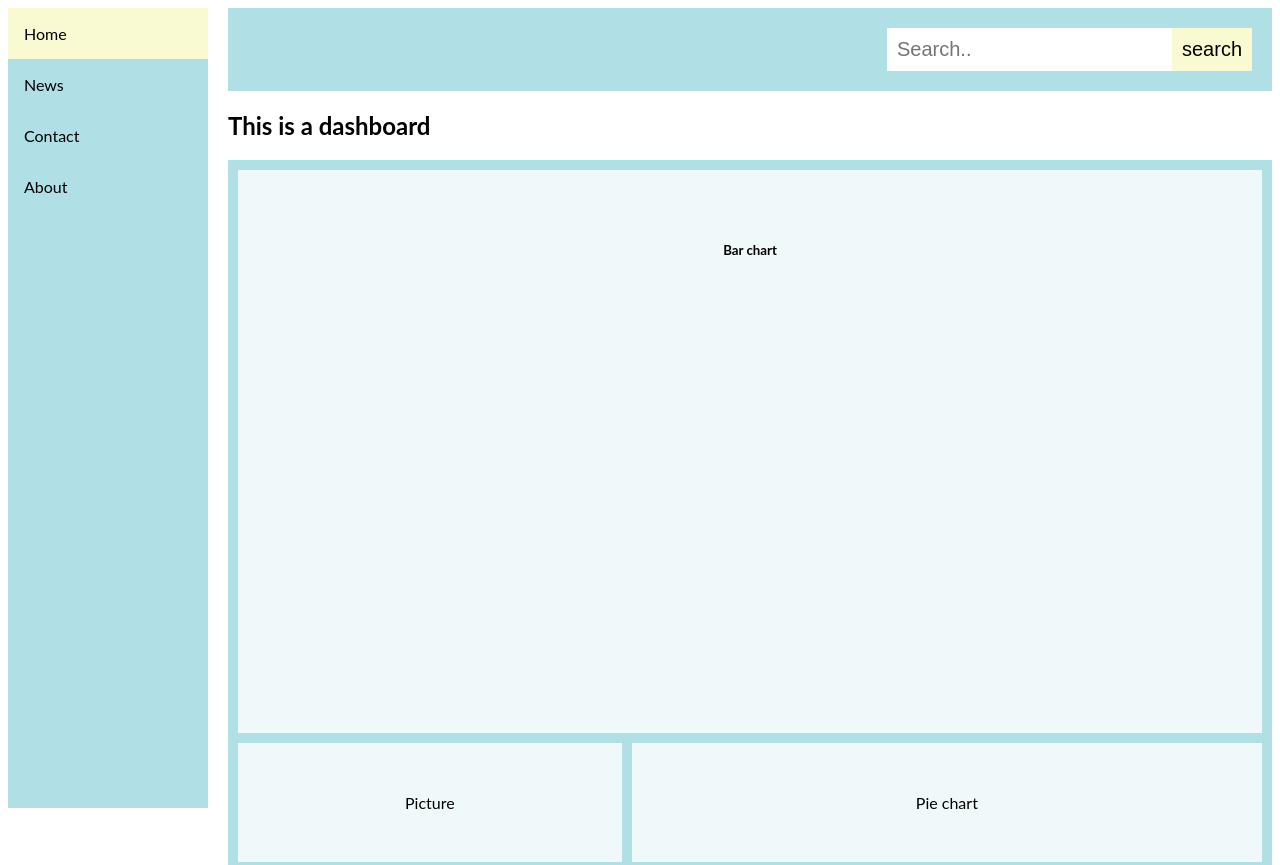
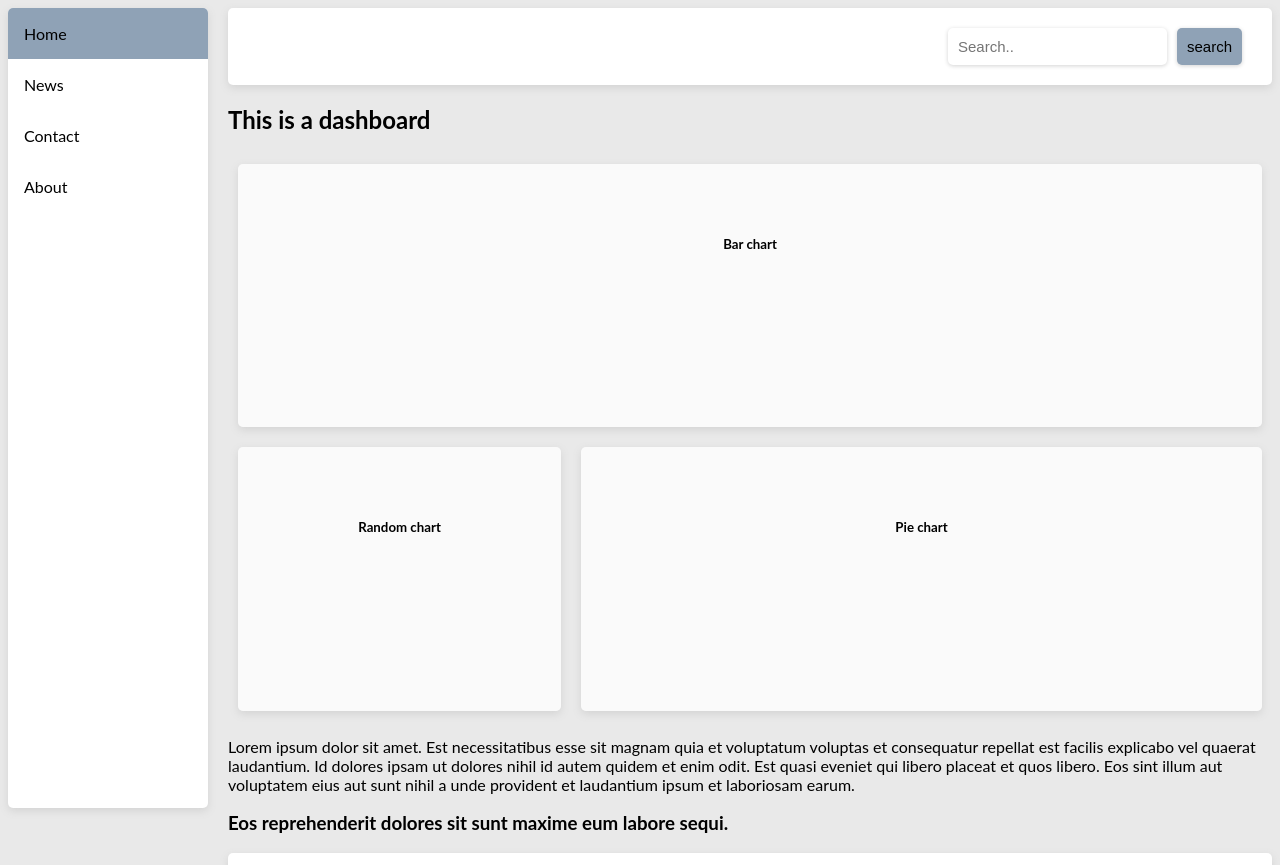
Before and after one commit to PaulinaCarcamo/dashboardProject3, a website: page index.html in a window 1280 px wide. Shown: the top 865 px of the page. Drawn offline with nearby package versions, Linux system fonts and the light colour scheme; no server answers.

Commit message:
chequeo funcionamiento API y chartJS

```diff
--- a/index.html
+++ b/index.html
@@ -7,7 +7,7 @@
     <meta name="viewport" content="width=device-width, initial-scale=1.0">
     <link rel="stylesheet" href="/styles.css">
     <script src="https://cdnjs.cloudflare.com/ajax/libs/Chart.js/3.9.1/chart.min.js"></script>
-    <title>Document</title>
+    <title>Dashboard</title>
 
 </head>
 
@@ -36,10 +36,15 @@
         <div class="grid-container">
             <div class="item1">
                 <h5>Bar chart</h5>
-                <canvas id="myChart" width="400" height="400"></canvas>
+                <canvas id="barChart" height="100"></canvas>
             </div>
-            <div class="item2">Picture</div>
-            <div class="item3">Pie chart</div>
+            <div class="item2">
+                <h5>Random chart</h5>
+            </div>
+            <div class="item3">
+                <h5>Pie chart</h5>
+                <canvas id="pieChart" height="100"></canvas>
+                </div>
         </div>
 
         <p>Lorem ipsum dolor sit amet. Est necessitatibus esse sit magnam quia et voluptatum voluptas et consequatur
@@ -54,6 +59,6 @@
 
         <script src="/main.js"></script>
 
-</body>
+    </body>
 
 </html>
--- a/main.js
+++ /dev/null
@@ -1,59 +0,0 @@
-var employeeLabel = [], employeeSalaryData = []
-
-// , employeeAgeData = []
-
-async function dummyChart() {
-  await getDummyData()
-
-const ctx = document.getElementById('myChart').getContext('2d');
-
-const chart = new Chart(ctx, {
-    // The type of chart we want to create
-    type: 'bar',
-
-    // The data for our dataset
-    data: {
-        labels: employeeLabel,
-        datasets: [{
-            label: 'Employee Salary',
-            backgroundColor: 'blue',
-            borderColor: 'rgb(255, 99, 132)',
-            data: employeeSalaryData
-        },
-      //   {
-      //     label: 'Employee Age',
-      //     backgroundColor: 'pink',
-      //     borderColor: 'rgb(255, 99, 132)',
-      //     data: employeeAgeData
-      // }
-      ]
-    },
-
-    // Configuration options go here
-    options: {
-      tooltips: {
-        mode: 'index'
-      }
-    }
-})}
-
-dummyChart()
-
-
-//Fetch Data from API
-
-async function getDummyData() {
-  const apiUrl = "http://dummy.restapiexample.com/api/v1/employees"
-
-  const response = await fetch(apiUrl)
-  const barChatData = await response.json()
-
-  const salary = barChatData.data.map((x) => x.employee_salary)
-  console.log(salary)
-  // const age = barChatData.data.map((x) => x.employee_age)
-  const name = barChatData.data.map((x) => x.employee_name)
-
- employeeSalaryData = salary
-//  employeeAgeData = age
- employeeLabel = name
-}
--- a/package.json
+++ b/package.json
@@ -3,6 +3,7 @@
   "version": "1.0.0",
   "description": "",
   "main": "main.js",
+  "type": "module",
   "scripts": {
     "test": "echo \"Error: no test specified\" && exit 1"
   },
--- a/styles.css
+++ b/styles.css
@@ -1,12 +1,17 @@
 body {
     font-family: "Lato", sans-serif;
+    background-color:rgb(233, 233, 233);
 }
 
 .topnav {
     overflow: hidden;
-    background-color: powderblue;
+    background-color: white;
     padding: 20px;
+    box-shadow: lightgrey 0px 3px 8px;
+    border-radius: 5px;
 }
+
+
 
 .topnav .search-container {
     float: right;
@@ -14,17 +19,22 @@ body {
 
 .topnav input[type=text] {
     padding: 10px;
-    font-size: 20px;
+    font-size: 15px;
     border: none;
+    box-shadow: lightgray 0px 1px 4px;
+    border-radius: 5px;
 }
 
 .topnav .search-container button {
     float: right;
     padding: 10px;
-    background: lightgoldenrodyellow;
-    font-size: 20px;
+    margin: 0px 10px 0px 10px;
+    background: rgb(143, 162, 182);
+    font-size: 15px;
+    cursor: pointer;
     border: none;
-    cursor: pointer;
+    box-shadow: lightgray 0px 1px 4px;
+    border-radius: 5px;
 }
 
 .topnav .search-container button:hover {
@@ -54,10 +64,12 @@ body {
 
 .sidebar {
     width: 200px;
-    background-color: powderblue;
+    background-color: white;
     position: fixed;
     height: 100%;
     overflow: auto;
+    box-shadow: lightgrey 0px 3px 8px;
+    border-radius: 5px;
 }
 
 .sidebar a {
@@ -68,7 +80,7 @@ body {
 }
 
 .sidebar a.active {
-    background-color: lightgoldenrodyellow;
+    background-color: rgb(143, 162, 182);;
     color: black;
 }
 
@@ -109,7 +121,7 @@ body {
 }
 
 .item2 {
-    grid-area: picture;
+    grid-area: randomchart;
 }
 
 .item3 {
@@ -120,21 +132,25 @@ body {
     display: grid;
     grid-template-areas:
         'barchart barchart barchart'
-        'picture piechart piechart';
-    gap: 10px;
-    background-color: powderblue;
+        'randomchart piechart piechart';
+    gap: 20px;
     padding: 10px;
+    border-radius: 5px;
 }
 
 .grid-container div {
     background-color: rgba(255, 255, 255, 0.8);
     text-align: center;
     padding: 50px;
+    border-radius: 5px;
+    box-shadow: lightgrey 0px 3px 8px;
 }
 
 .footer {
     padding: 20px;
-    background-color: powderblue;
+    background-color: white;
     color: black;
     text-align: center;
+    box-shadow: lightgrey 0px 3px 8px;
+    border-radius: 5px;
 }
```
Also changed, not shown: barchart.js (added, +40 -0 lines), piechart.js (added, +39 -0 lines).
